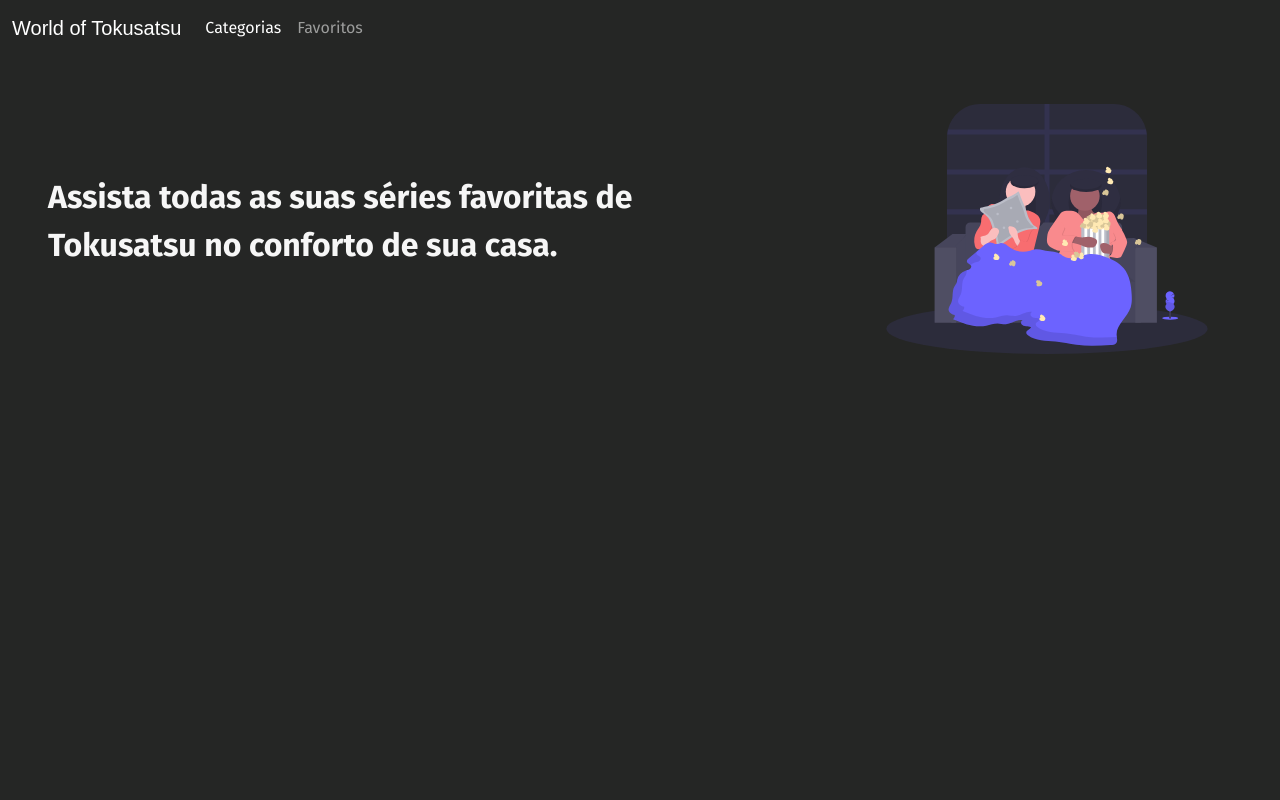
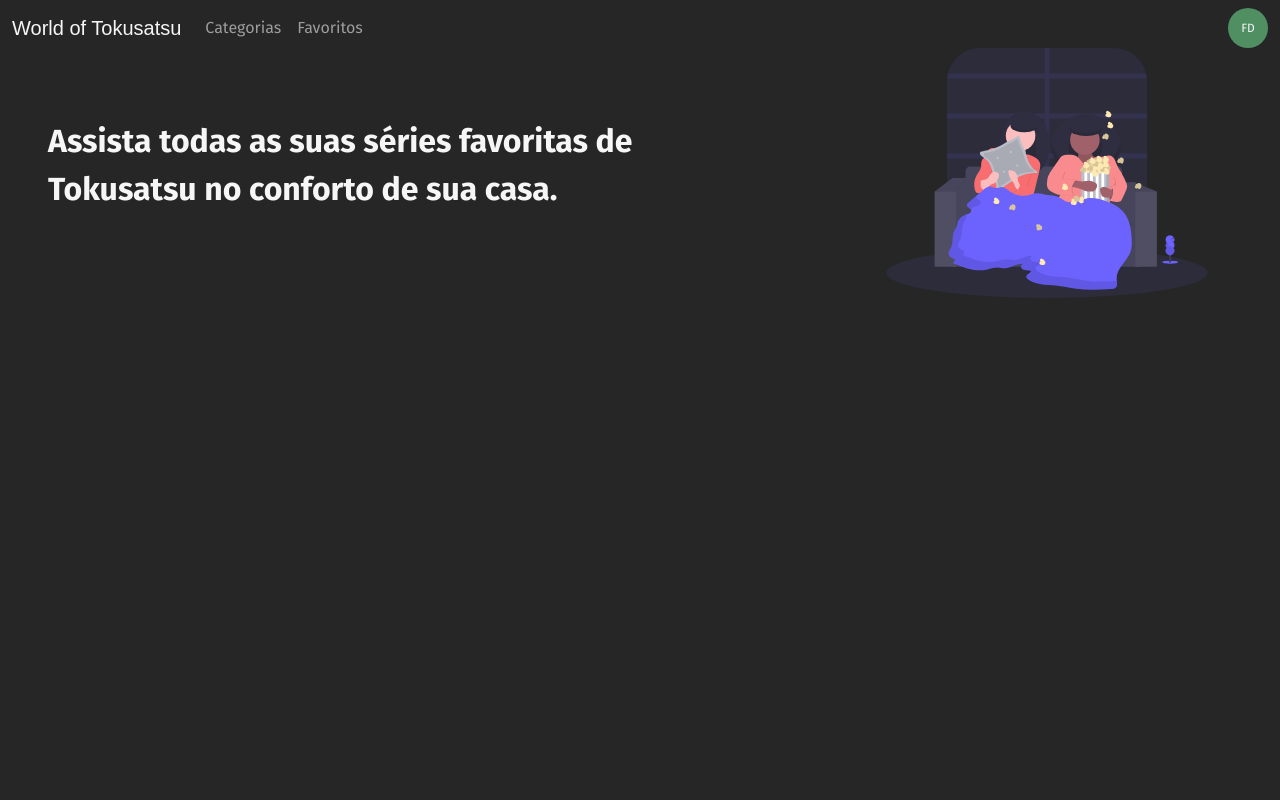
Before and after one commit to damassa/tcc_front, a React (Vite) app: page / in a window 1280 px wide. Shown: the top 800 px of the page. Built offline with nearby package versions, Linux system fonts and the light colour scheme; a web font is replaced by a local one.

Commit message:
refactor: Adicionando components com Typescript

```diff
--- a/src/components/Navbar/index.tsx
+++ b/src/components/Navbar/index.tsx
@@ -3,8 +3,18 @@ import './style.css';
 // import { FaSearch } from 'react-icons/fa';
 
 const Navbar: React.FC = () => {
+  const navElement = document.querySelector('.navbar');
+
+  window.addEventListener('scroll', () => {
+    if (window.scrollY >= 56) {
+      navElement!.classList.add('navbar-purple');
+    } else if (window.scrollY < 56) {
+      navElement!.classList.remove('navbar-purple');
+    }
+  });
+
   return (
-    <nav className="navbar navbar-expand-lg sticky-top navbar-dark">
+    <nav className="navbar navbar-expand-lg fixed-top navbar-dark">
       <div className="container-fluid">
         <a className="navbar-logo navbar-brand" href="/">World of Tokusatsu</a>
         <button className="navbar-toggler" type="button" data-bs-toggle="collapse" data-bs-target="#navbarSupportedContent" aria-controls="navbarSupportedContent" aria-expanded="false" aria-label="Toggle navigation">
@@ -13,31 +23,20 @@ const Navbar: React.FC = () => {
         <div className="collapse navbar-collapse" id="navbarSupportedContent">
           <ul className="navbar-nav me-auto mb-2 mb-lg-0">
             <li className="nav-item">
-          <a className="nav-link active" aria-current="page" href="/categories">Categorias</a>
+              <a className="nav-link" aria-current="page" href="/categories">Categorias</a>
             </li>
             <li className="nav-item">
               <a className="nav-link" href="/favorites">Favoritos</a>
             </li>
           </ul>
+          <div className="d-flex">
+            <a href="/edit">
+              <div className="navbar-user">FD</div>
+            </a>
+          </div>
         </div>
       </div>
     </nav>
-    // <header className={purple ? 'purple' : ''}>
-    //     <div className='header--logo'>
-    //         <a href="/">World of Tokusatsu</a>
-    //     </div>
-    //     <div className="header--search">
-    //       <input type="text" classNameName='search--input' placeholder='O que está procurando?' />
-    //       <button className="search--button">
-    //         <FaSearch />
-    //       </button>
-    //     </div>
-    //     <a href="/edit">
-    //       <div className='header--user'>
-    //         FD
-    //       </div>
-    //     </a>
-    // </header>
   );
 }
 
--- a/src/components/Navbar/style.css
+++ b/src/components/Navbar/style.css
@@ -1,24 +1,7 @@
-header {
-    position: fixed;
-    z-index: 999;
-    top: 0;
-    left: 0;
-    right: 0;
-    height: 80px;
-    display: flex;
-    justify-content: space-between;
-    align-items: center;
-    padding: 0 30px;
-    background-color: transparent;
-    transition: all ease 0.5s;
-}
-
-header.purple {
+.navbar-purple {
     background-color: #33212A;
-}
-
-header a {
-    text-decoration: none;
+    box-shadow: 0 3px 10px rgba(43, 5, 33, 0.15);
+    transition: all ease .5s;
 }
 
 .navbar-logo {
@@ -26,7 +9,7 @@ header a {
     font-size: 20px;
 }
 
-.navbar-logo a {
+.navbar-logo, .d-flex a {
     text-decoration: none;
     color: #f6f6f6;
 }
@@ -38,7 +21,7 @@ header a {
 .navbar-user {
     width: 40px;
     height: 40px;
-    background-color: #33212A;
+    background-color: #508F62;
     border-radius: 50px;
     font-size: 12px;
     text-align: center;
```
Lines whose indentation alone changed are shown as unchanged.
